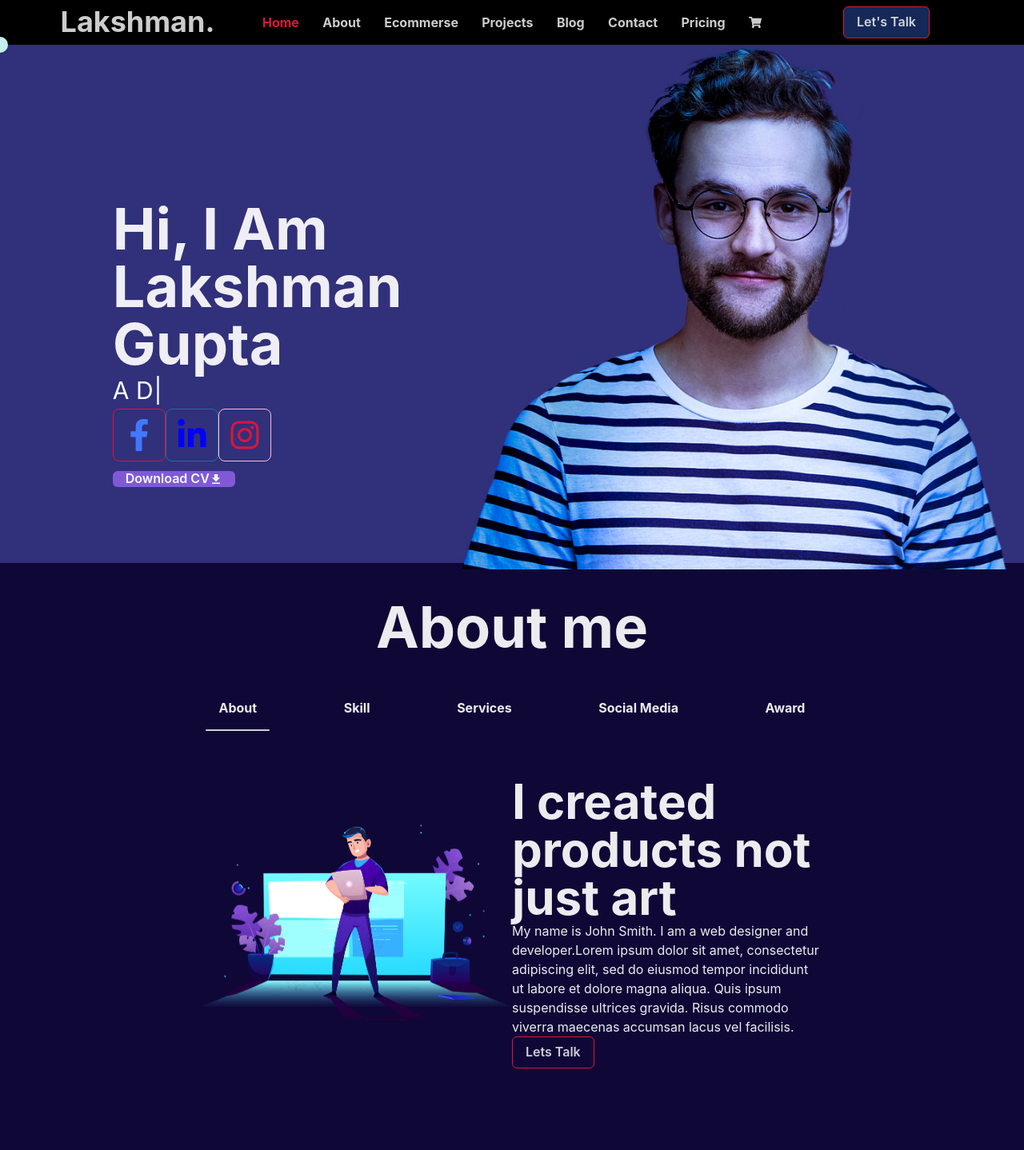
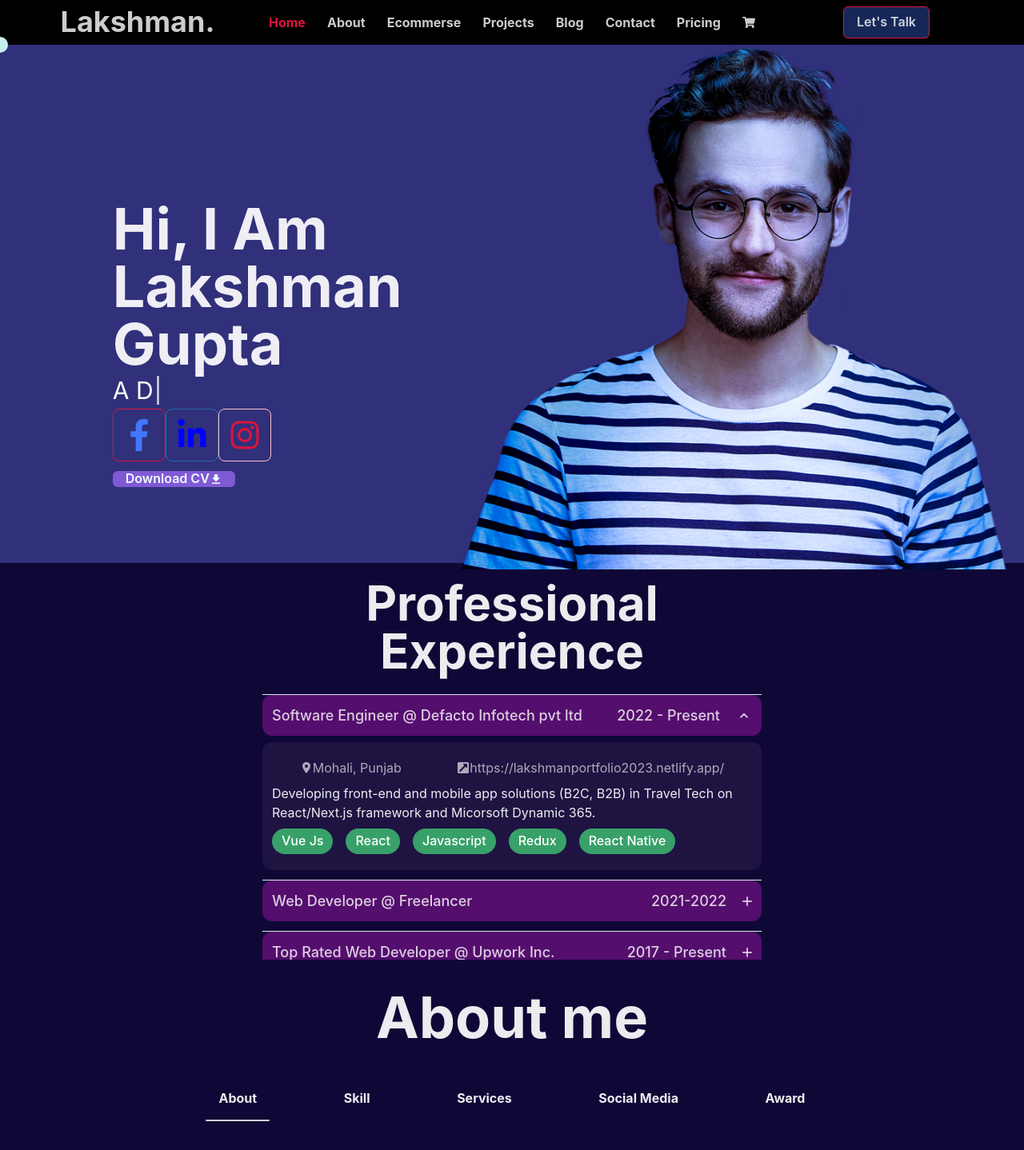
Before and after one commit to Ravan096/Portfolio-Ts, a React (Vite) app: page / in a window 1280 px wide. Shown: the top 1438 px of the page at 80% size. Built offline with nearby package versions, Linux system fonts and the light colour scheme.

Commit message:
adding professional experiance

```diff
--- a/src/components/Header.tsx
+++ b/src/components/Header.tsx
@@ -33,14 +33,14 @@ const Header = () => {
     </Box>
 
     <Box w={"50%"} fontWeight={"bold"} color={"whiteAlpha.800"} display={"flex"} alignItems={"center"} justifyContent={"space-between"}>
-        <Link to={'/'}><Text color={"crimson"} children={"Home"}/></Link>
-        <Link to={'/about'}><Text children={"About"} _hover={{color:"crimson", transition:"all 0.3s"}}/></Link>
-        <Link to={'/cart'}><Text children={"Ecommerse"} _hover={{color:"crimson", transition:"all 0.3s"}}/></Link>
-        <Link to={'/project'}><Text children={"Projects"} _hover={{color:"crimson", transition:"all 0.3s"}}/></Link>
-        <Link to={'/blog'}><Text children={"Blog"} _hover={{color:"crimson", transition:"all 0.3s"}}/></Link>
-        <Link to={'/contact'}><Text children={"Contact"} _hover={{color:"crimson", transition:"all 0.3s"}}/></Link>
-        <Link to={'/pricing'}><Text _hover={{color:"crimson", transition:"all 0.3s"}}> Pricing</Text></Link>
-        <Link to={'/cartitem'}><Text _hover={{color:"crimson", transition:"all 0.3s"}}> <FaShoppingCart/></Text></Link>
+        <Link to={'/'}><Text color={"crimson"} children={"Home"} p={2} _hover={{color:"crimson", transition:"all 0.3s", borderBottom:"2px solid red",borderRadius:"50px"}}/></Link>
+        <Link to={'/about'}><Text children={"About"} p={2} _hover={{color:"crimson", transition:"all 0.3s", borderBottom:"2px solid red",borderRadius:"50px"}}/></Link>
+        <Link to={'/cart'}><Text children={"Ecommerse"}  p={2} _hover={{color:"crimson", transition:"all 0.3s" , borderBottom:"2px solid red",borderRadius:"50px"}}/></Link>
+        <Link to={'/project'}><Text children={"Projects"}  p={2} _hover={{color:"crimson", transition:"all 0.3s" , borderBottom:"2px solid red",borderRadius:"50px"}}/></Link>
+        <Link to={'/blog'}><Text children={"Blog"}  p={2} _hover={{color:"crimson", transition:"all 0.3s", borderBottom:"2px solid red",borderRadius:"50px"}}/></Link>
+        <Link to={'/contact'}><Text children={"Contact"}  p={2} _hover={{color:"crimson", transition:"all 0.3s", borderBottom:"2px solid red",borderRadius:"50px"}}/></Link>
+        <Link to={'/pricing'}><Text  p={2} _hover={{color:"crimson", transition:"all 0.3s", borderBottom:"2px solid red",borderRadius:"50px"}}> Pricing</Text></Link>
+        <Link to={'/cartitem'}><Text  p={2} _hover={{color:"crimson", transition:"all 0.3s", borderBottom:"2px solid red",borderRadius:"50px"}}> <FaShoppingCart/></Text></Link>
     </Box>
     <Box w={"25%"} display={"flex"} alignItems={"center"} justifyContent={"center"}>
     <Link to={"/contact"}>
--- a/src/components/Home.tsx
+++ b/src/components/Home.tsx
@@ -1,5 +1,5 @@
-import { ViewIcon, ViewOffIcon } from '@chakra-ui/icons';
-import { Box, Button, Container, Flex, FormControl, FormLabel, Heading, Input, InputGroup, InputRightElement, Stack, Tab, TabIndicator, TabList, TabPanel, TabPanels, Tabs, Text } from '@chakra-ui/react';
+import { AddIcon, MinusIcon, ViewIcon, ViewOffIcon } from '@chakra-ui/icons';
+import { Accordion, AccordionButton, AccordionIcon, AccordionItem, AccordionPanel, Box, Button, Container, Flex, FormControl, FormLabel, HStack, Heading, Input, InputGroup, InputRightElement, Stack, Tab, TabIndicator, TabList, TabPanel, TabPanels, Tabs, Tag, TagCloseButton, TagLabel, Text } from '@chakra-ui/react';
 import { useState } from 'react';
 import { BiSupport } from 'react-icons/bi';
 import { FaBehance, FaDribbble, FaFacebookF, FaInstagram, FaLinkedinIn, FaTwitter } from 'react-icons/fa';
@@ -24,6 +24,8 @@ import { IoMdDownload } from "react-icons/io";
 import Typewriter from "typewriter-effect";
 import { motion } from "framer-motion";
 import {Helmet} from "react-helmet";
+import { IoLocationSharp } from "react-icons/io5";
+import { FaExternalLinkSquareAlt } from "react-icons/fa";
 
 
 
@@ -130,12 +132,170 @@ const animations = {
                 <Link to={"#"}><Box p={"3"} border={"1px solid pink"} borderRadius={"lg"}><FaInstagram style={{fontSize:"2.5rem",color:"crimson"}}/></Box></Link>
             </Box>
 
-            <Button colorScheme="purple" color={"azure"} onClick={downloadFile} mt={3}>Download CV <IoMdDownload/></Button>
+            <Button colorScheme="purple" color={"azure"} onClick={downloadFile} mt={3}>Download CV <IoMdDownload/> </Button>
         </Box>
         <Box display={["none","block"]}>
             <img src={hero} />
         </Box>
     </Container>
+
+
+
+
+    <Container maxW={"100%"} bg={"#0f0836"} h={"60vh"}>
+
+        <Box w={["","50%"]} m={"auto"} h={"100%"}>
+
+        <Box  maxW={["100%","70%"]} margin={"auto"} h={["20vh","30%"]} display={"flex"} justifyContent={"center"} alignItems={"center"}>
+<Heading size={["2xl","3xl"]} color={"whiteAlpha.900"} textAlign={"center"} alignItems={"center"} children="Professional Experience"/>
+</Box>
+
+
+    <Accordion defaultIndex={[0]} allowToggle>
+  <AccordionItem mt={3}>
+    <h2 >
+      <AccordionButton bgColor={"#540E6D"} borderRadius={"xl"} p={3}>
+        <Box as="span" flex='1' textAlign='left' color={"whiteAlpha.800"} display={"flex"} alignItems={"center"} justifyContent={"space-between"}>
+        <Text fontWeight={"medium"} fontSize={"lg"}>Software Engineer @ Defacto Infotech pvt ltd</Text>
+        <Text fontWeight={"medium"} fontSize={"lg"} mr={5}>2022 - Present</Text>
+        </Box>
+        <AccordionIcon color={"whiteAlpha.900"}/>
+      </AccordionButton>
+    </h2>
+    <AccordionPanel pb={4} bgColor={"#1F1342"} color={"whiteAlpha.700"} borderRadius={"xl"} py={5} mt={2} px={3}>
+        <Box display={"flex"} alignItems={"center"} justifyContent={"space-around"}>
+            <Text display={"flex"} alignItems={"center"}> <IoLocationSharp /> Mohali, Punjab</Text>
+            <Text display={"flex"} alignItems={"center"}> <FaExternalLinkSquareAlt /> https://lakshmanportfolio2023.netlify.app/</Text>
+        </Box>
+      <Text mt={2} color={"whiteAlpha.900"}>
+      Developing front-end and mobile app solutions (B2C, B2B) in Travel Tech on React/Next.js framework and Micorsoft Dynamic 365.
+      </Text>
+      <HStack spacing={4} mt={2}>
+    <Tag size={'lg'} borderRadius='full' variant='solid' colorScheme='green'>
+      <TagLabel>Vue Js</TagLabel>
+    </Tag>
+    <Tag size={'lg'} borderRadius='full' variant='solid' colorScheme='green'>
+      <TagLabel>React</TagLabel>
+    </Tag>
+    <Tag size={'lg'} borderRadius='full' variant='solid' colorScheme='green'>
+      <TagLabel>Javascript</TagLabel>
+    </Tag>
+    <Tag size={'lg'} borderRadius='full' variant='solid' colorScheme='green'>
+      <TagLabel>Redux</TagLabel>
+    </Tag>
+    <Tag size={'lg'} borderRadius='full' variant='solid' colorScheme='green'>
+      <TagLabel>React Native</TagLabel>
+    </Tag>
+</HStack>
+    </AccordionPanel>
+  </AccordionItem>
+
+  <AccordionItem mt={3}>
+    {({ isExpanded }) => (
+      <>
+        <h2>
+          <AccordionButton bgColor={"#540E6D"} borderRadius={"xl"} p={3}>
+            <Box as="span" flex='1' textAlign='left'  color={"whiteAlpha.800"} display={"flex"} alignItems={"center"} justifyContent={"space-between"}>
+            <Text fontWeight={"medium"} fontSize={"lg"}>Web Developer @ Freelancer</Text>
+            <Text fontWeight={"medium"} fontSize={"lg"} mr={5}>2021-2022</Text>
+
+
+
+            </Box>
+            {isExpanded ? (
+              <MinusIcon fontSize='12px' color={"whiteAlpha.900"}/>
+            ) : (
+              <AddIcon fontSize='12px' color={"whiteAlpha.900"}/>
+            )}
+          </AccordionButton>
+        </h2>
+        <AccordionPanel pb={4} bgColor={"#1F1342"} color={"whiteAlpha.700"} borderRadius={"xl"} py={5} mt={2} px={3}>
+        <Box  display={"flex"} alignItems={"center"} justifyContent={"space-around"}>
+            <Text display={"flex"} alignItems={"center"}> <IoLocationSharp /> Mohali, Punjab</Text>
+            <Text display={"flex"} alignItems={"center"}> <FaExternalLinkSquareAlt /> https://lakshmanportfolio2023.netlify.app/</Text>
+        </Box>
+      <Text mt={2} color={"whiteAlpha.900"}>
+      Developing front-end and mobile app solutions (B2C, B2B) in Travel Tech on React/Next.js framework and Flutter SDK.
+      </Text>
+      <HStack spacing={4} mt={2}>
+    <Tag size={'lg'} borderRadius='full' variant='solid' colorScheme='green'>
+      <TagLabel>Vue Js</TagLabel>
+    </Tag>
+    <Tag size={'lg'} borderRadius='full' variant='solid' colorScheme='green'>
+      <TagLabel>React</TagLabel>
+    </Tag>
+    <Tag size={'lg'} borderRadius='full' variant='solid' colorScheme='green'>
+      <TagLabel>Javascript</TagLabel>
+    </Tag>
+    <Tag size={'lg'} borderRadius='full' variant='solid' colorScheme='green'>
+      <TagLabel>Redux</TagLabel>
+    </Tag>
+    <Tag size={'lg'} borderRadius='full' variant='solid' colorScheme='green'>
+      <TagLabel>React Native</TagLabel>
+    </Tag>
+</HStack>
+        </AccordionPanel>
+      </>
+    )}
+  </AccordionItem>
+
+  <AccordionItem mt={3}>
+    {({ isExpanded }) => (
+      <>
+        <h2>
+          <AccordionButton bgColor={"#540E6D"} borderRadius={"xl"} p={3}>
+            <Box as="span" flex='1' textAlign='left'  color={"whiteAlpha.800"} display={"flex"} alignItems={"center"} justifyContent={"space-between"}>
+            <Text fontWeight={"medium"} fontSize={"lg"}>Top Rated Web Developer @ Upwork Inc.</Text>
+            <Text fontWeight={"medium"} fontSize={"lg"} mr={5}>2017 - Present</Text>
+
+
+            </Box>
+            {isExpanded ? (
+              <MinusIcon fontSize='12px' color={"whiteAlpha.900"}/>
+            ) : (
+              <AddIcon fontSize='12px' color={"whiteAlpha.900"}/>
+            )}
+          </AccordionButton>
+        </h2>
+        <AccordionPanel pb={4} bgColor={"#1F1342"} color={"whiteAlpha.700"} borderRadius={"xl"} py={5} mt={2} px={3}>
+        <Box display={"flex"} alignItems={"center"} justifyContent={"space-around"}>
+            <Text display={"flex"} alignItems={"center"}> <IoLocationSharp /> Mohali, Punjab</Text>
+            <Text display={"flex"} alignItems={"center"}> <FaExternalLinkSquareAlt /> https://lakshmanportfolio2023.netlify.app/</Text>
+        </Box>
+      <Text mt={2} color={"whiteAlpha.900"}>
+      Developing front-end and mobile app solutions (B2C, B2B) in Travel Tech on React/Next.js framework and Flutter SDK.
+      </Text>
+      <HStack spacing={4} mt={2}>
+    <Tag size={'lg'} borderRadius='full' variant='solid' colorScheme='green'>
+      <TagLabel>Vue Js</TagLabel>
+    </Tag>
+    <Tag size={'lg'} borderRadius='full' variant='solid' colorScheme='green'>
+      <TagLabel>React</TagLabel>
+
+    </Tag>
+    <Tag size={'lg'} borderRadius='full' variant='solid' colorScheme='green'>
+      <TagLabel>Javascript</TagLabel>
+
+    </Tag>
+    <Tag size={'lg'} borderRadius='full' variant='solid' colorScheme='green'>
+      <TagLabel>Redux</TagLabel>
+
+    </Tag>
+    <Tag size={'lg'} borderRadius='full' variant='solid' colorScheme='green'>
+      <TagLabel>React Native</TagLabel>
+    </Tag>
+</HStack>
+        </AccordionPanel>
+      </>
+    )}
+  </AccordionItem>
+</Accordion>
+
+        </Box>
+    </Container>
+
+
+
 
 
 <Container maxW={"100%"}  h={["","90vh"]} bg={"#0f0836"}>
```
